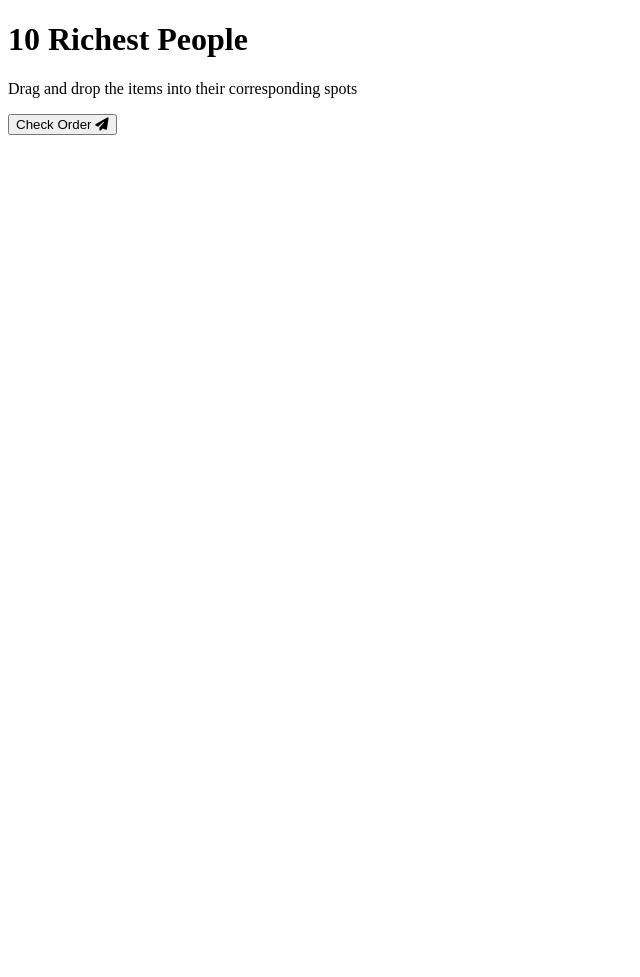
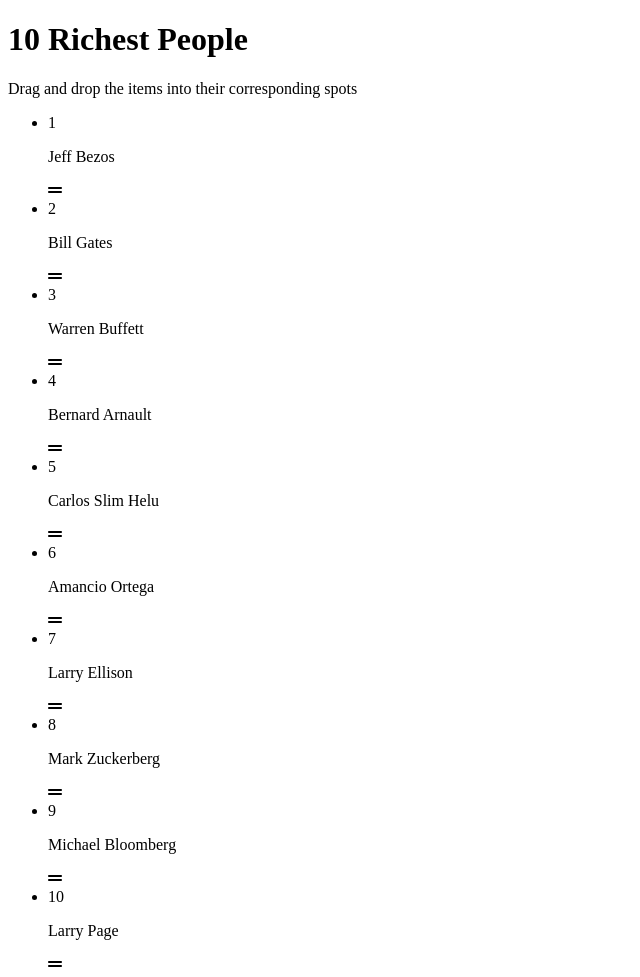
Before and after one commit to markpackham/JSDragDropSortableList, a plain HTML site: page index.html in a window 1280 px wide. Shown: the top 977 px of the page, without its empty margins (0-640 px from the left). Before the commit the page ends 800 px from the top, so only its background shows below. Drawn offline with Linux system fonts and the light colour scheme.

Commit message:
output richlist to html
https://youtu.be/wv7pvH1O5Ho?t=750

```diff
--- a/script.js
+++ b/script.js
@@ -0,0 +1,42 @@
+const draggable_list = document.getElementById("draggable-list");
+const check = document.getElementById("check");
+
+const richestPeople = [
+  "Jeff Bezos",
+  "Bill Gates",
+  "Warren Buffett",
+  "Bernard Arnault",
+  "Carlos Slim Helu",
+  "Amancio Ortega",
+  "Larry Ellison",
+  "Mark Zuckerberg",
+  "Michael Bloomberg",
+  "Larry Page",
+];
+
+// Store list items
+const listItems = [];
+
+let dragStartIndex;
+
+createList();
+
+// Insert list items into DOM
+function createList() {
+  [...richestPeople].forEach((person, index) => {
+    const listItem = document.createElement("li");
+    listItem.setAttribute("data-index", index);
+
+    listItem.innerHTML = `
+    <span class="number">${index + 1}</span>
+    <div class="draggable" draggable="true">
+        <p class="person-name">${person}</p>
+        <i class="fas fa-grip-lines"></i>
+    </div>
+    `;
+
+    listItems.push(listItem);
+
+    draggable_list.appendChild(listItem);
+  });
+}
```
Also changed, not shown: index.html (+0 -1 lines).
